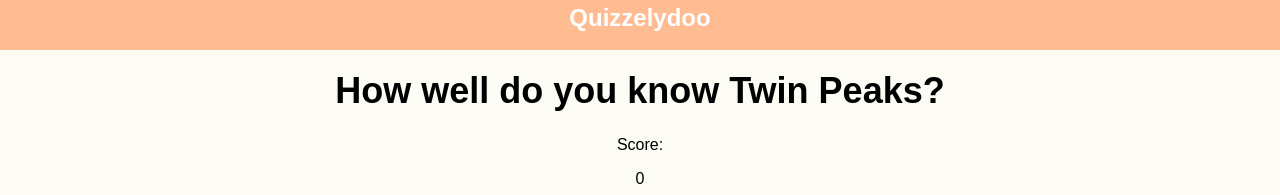
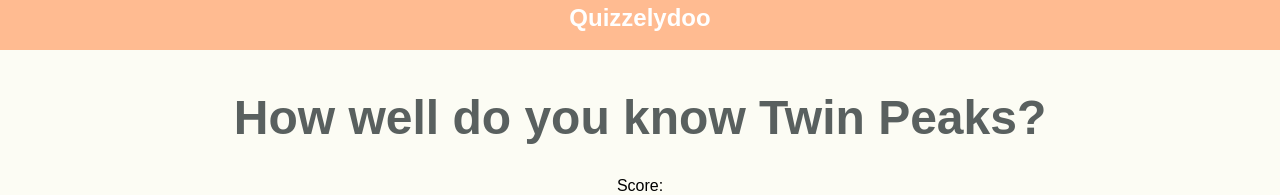
Before and after one commit to tinitrimble/react-quiz, a React (Create React App) app: page / in a window 1280 px wide. Shown: the part 120-315 px from the top of the page. Built offline with nearby package versions, Linux system fonts and the light colour scheme.

Commit message:
small change

```diff
--- a/src/App.css
+++ b/src/App.css
@@ -27,9 +27,10 @@
 }
 
 .App .quiz-title h1 {
-  font-size: 36px;
-  margin-top: 20px;
+  font-size: 48px;
+  margin-top: 40px;
   text-align: center;
+  color: #59605f;
 }
 
 .counter {
--- a/src/Question.css
+++ b/src/Question.css
@@ -6,6 +6,7 @@
   border-radius: 50px;
   text-align: center;
   display: block;
+  color: #59605f;
 }
 
 .question h3 {
```
